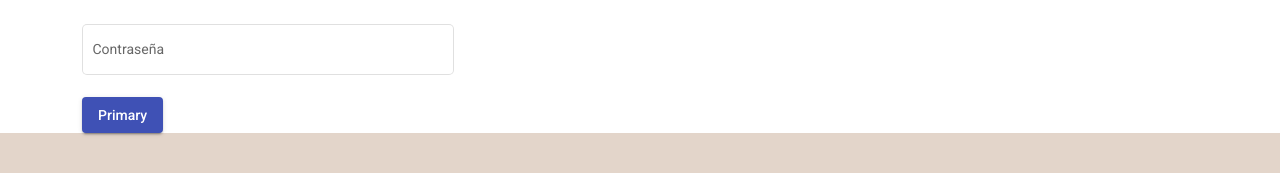
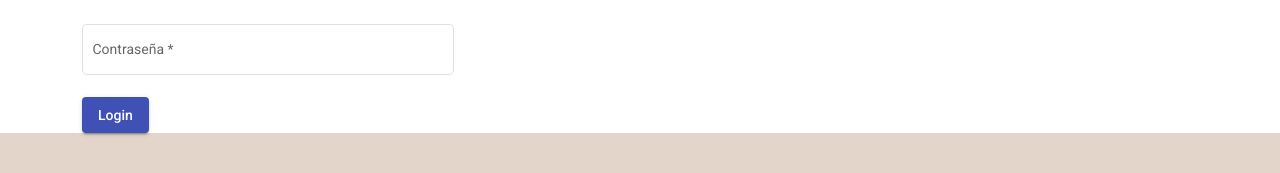
Before and after one commit to joao034/proyecto_arriendos_das, an Angular app in the folder frontend_arriendos/: page /login in a window 1280 px wide. Shown: the part 605-778 px from the top of the page. Built offline with nearby package versions, Linux system fonts and the light colour scheme.

Commit message:
git commit -m "PAD-24 <Conectando html con FG>"

```diff
--- a/frontend_arriendos/src/app/core/componentes/inicio-sesion/inicio-sesion.component.html
+++ b/frontend_arriendos/src/app/core/componentes/inicio-sesion/inicio-sesion.component.html
@@ -1,18 +1,19 @@
 <div class="container">
   <h2>Inicio Sesión</h2>
-  <form action="" class="form-col">
+  <form [formGroup]="loginForm" (ngSubmit)="onLogin(loginForm.value)" action="" class="form-col">
     <div>
       <mat-form-field appearance="outline" class="col-md-4">
         <mat-label>Usuario</mat-label>
-        <input matInput placeholder="Usuario" />
+        <input id="usernameUsu" matInput placeholder="Usuario" formControlName="usernameUsu" />
       </mat-form-field>
     </div>
     <div>
       <mat-form-field appearance="outline" class="col-md-4">
         <mat-label>Contraseña</mat-label>
-        <input matInput placeholder="Contraseña" />
+        <input type="password" id="passwordUsu" matInput placeholder="Contraseña" formControlName="passwordUsu" />
       </mat-form-field>
     </div>
-    <button mat-raised-button color="primary">Primary</button>
+    <button type="submit" mat-raised-button color="primary">Login</button>
   </form>
+
 </div>
```
